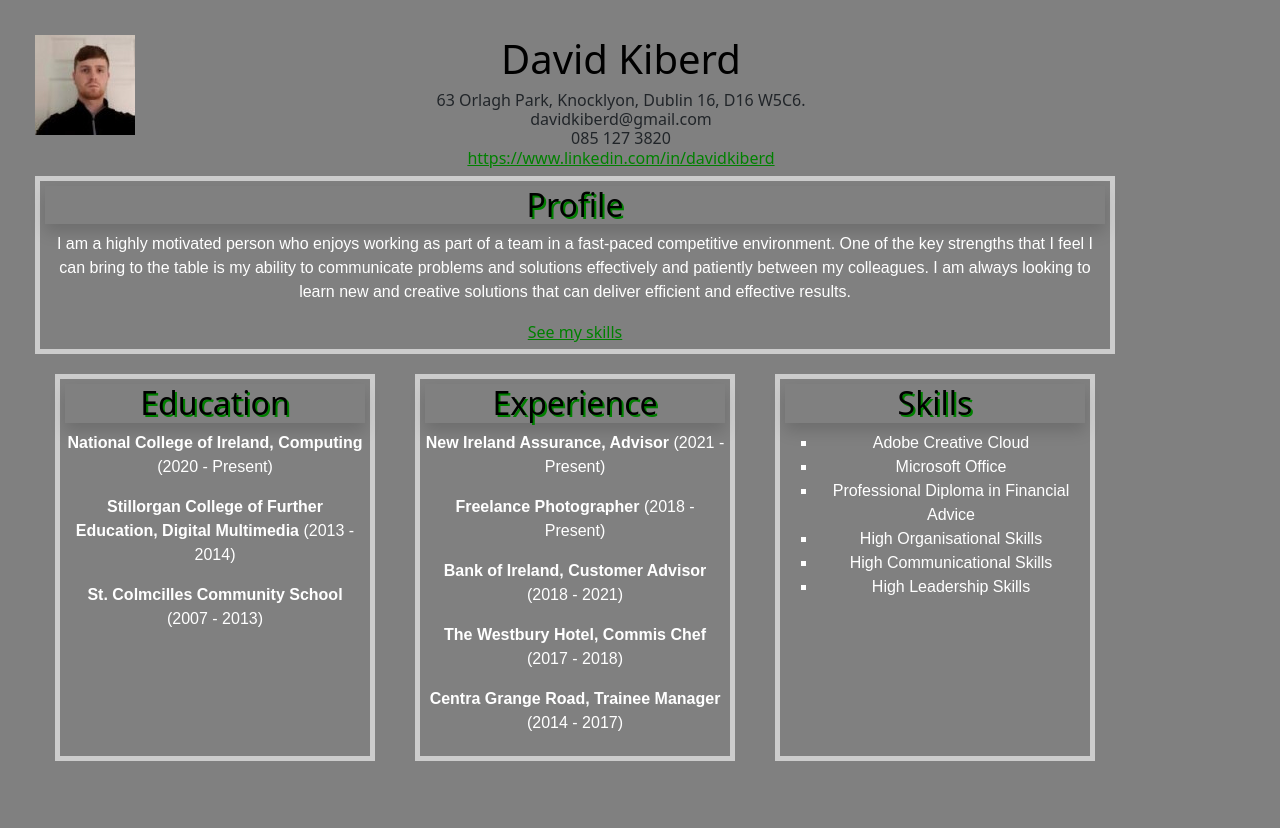
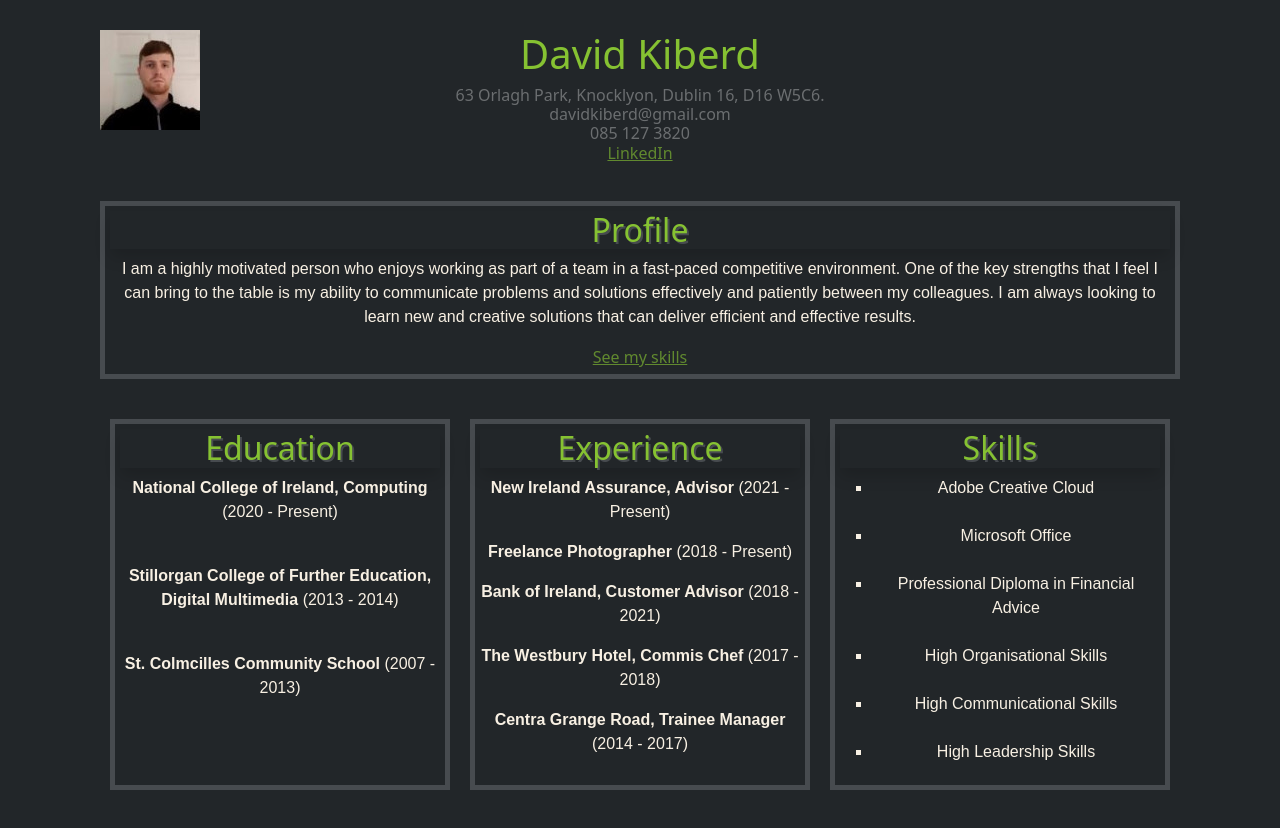
Before and after one commit to davidkiberd/davidkiberd.github.io, a plain HTML site: page index.html in a window 1280 px wide. Drawn offline with nearby package versions, Linux system fonts and the light colour scheme.

Commit message:
Rearranging layout, changing colour scheme

```diff
--- a/index.html
+++ b/index.html
@@ -15,13 +15,13 @@
     <div class = "container">
       <div class ="row">
         <div class = "col-lg-1"><img src="images/me.jpeg"/></div>
-        <div class = "col-lg-11">
+        <div class = "col-lg-10">
           <h1> David Kiberd </h1>
           <h6>
             63 Orlagh Park, Knocklyon, Dublin 16, D16 W5C6.<br/>
             davidkiberd@gmail.com<br/>
             085 127 3820<br/>
-            <a href="url" class="link">https://www.linkedin.com/in/davidkiberd</a>
+            <a href="https://www.linkedin.com/in/david-kiberd-qfa-2647081b3/" class="link">LinkedIn</a>
           </h6>
         </div>
       </div>
@@ -37,13 +37,13 @@
       <div class ="row">
         <div class = "col-lg-12">
           <div class="container2">
-            <div class="box1">
+            <div class="educationBox">
               <h2 class="shadow"> Education </h2>
-              <p><span class="bold">National College of Ireland, Computing</span> (2020 - Present) </p>
-              <p><span class="bold"> Stillorgan College of Further Education, Digital Multimedia</span> (2013 - 2014)</p>
+              <p><span class="bold">National College of Ireland, Computing</span> (2020 - Present)</p><br/>
+              <p><span class="bold"> Stillorgan College of Further Education, Digital Multimedia</span> (2013 - 2014)</p><br/>
               <p><span class="bold"> St. Colmcilles Community School</span> (2007 - 2013)</p>
             </div>
-            <div class="box2">
+            <div class="experienceBox">
               <h2 class="shadow"> Experience </h2>
               <p><span class="bold"> New Ireland Assurance, Advisor</span> (2021 - Present) </p>
               <p><span class="bold"> Freelance Photographer</span> (2018 - Present) </p>
@@ -51,14 +51,14 @@
               <p><span class="bold"> The Westbury Hotel, Commis Chef</span> (2017 - 2018) </p>
               <p><span class="bold"> Centra Grange Road, Trainee Manager</span> (2014 - 2017) </p>
             </div>
-            <div class="box3">
+            <div class="skillsBox">
               <h2 id="skills" class="shadow"> Skills </h2>
               <ul>
-                <li> Adobe Creative Cloud </li>
-                <li> Microsoft Office </li>
-                <li> Professional Diploma in Financial Advice </li>
-                <li> High Organisational Skills </li>
-                <li> High Communicational Skills </li>
+                <li> Adobe Creative Cloud </li><br/>
+                <li> Microsoft Office </li><br/>
+                <li> Professional Diploma in Financial Advice </li><br/>
+                <li> High Organisational Skills </li><br/>
+                <li> High Communicational Skills </li><br/>
                 <li> High Leadership Skills </li>
               </ul>
             </div>
--- a/styles/style.css
+++ b/styles/style.css
@@ -1,28 +1,32 @@
 h1{
-	color:black;
+	color: #86c232;
 	text-align: center;
 }
 h2{
-	color:black;
+	color: #86c232;
+	text-align: center;
+}
+h6{
+	color: #6b6e70;
 	text-align: center;
 }
 p{
-	color:white;
+	color:#f8f0e3;
 	font-family:Arial;
 	text-align: center;
 }
 ul{
-	color:white;
+	color:#f8f0e3;
 	font-family:Arial;
 	text-align: center;
 	list-style-type: square;
 }
 body{
-	background:grey;
+	background: #222629;
 	text-align: center;
 }
 .shadow{
-	text-shadow: 2px 2px green;
+	text-shadow: 2px 2px #474b4f;
 }
 
 .bold{
@@ -30,43 +34,41 @@ body{
 	font-size: 100%;
 }
 
-.box1{
+.educationBox{
 	flex-basis:33%;
 }
 
-.box2{
+.experienceBox{
 	flex-basis:33%;
 }
 
-.box3{
+.skillsBox{
 	flex-basis:33%;
 }
 
 .container2 div{
-	border:5px #ccc solid;
+	border:5px #474b4f solid;
 	padding: 5px;
-	margin: 20px;
+	margin: 10px
 }
 
 .container1{
-	border:5px #ccc solid;
+	border:5px #474b4f solid;
 	padding: 5px;
-
 }
 
-@media(min-width:760px){
+@media(min-width: 768px){
 	.container2{
 		display:flex;
 		justify-content:space-around;
 	}
 }
 .container{
-	padding: 30px;
-	margin: 5px;
+	padding: 15px;
 }
 .link{
-	color:green;
+	color: #61892f;
 }
 .row{
-
+	padding:15px;
 }
```
